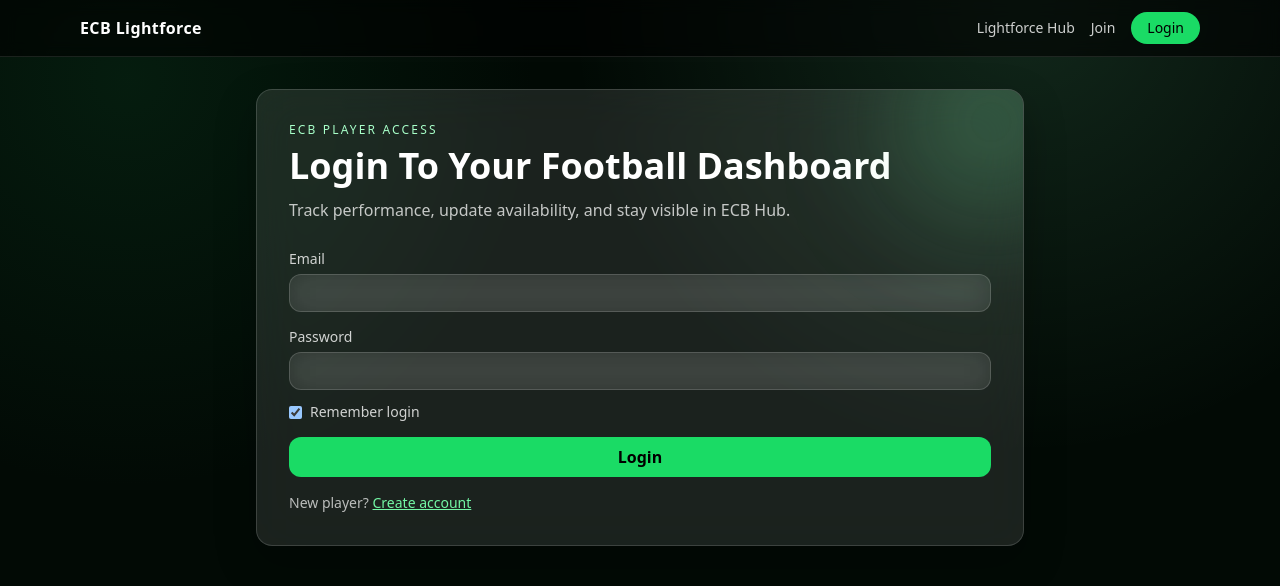
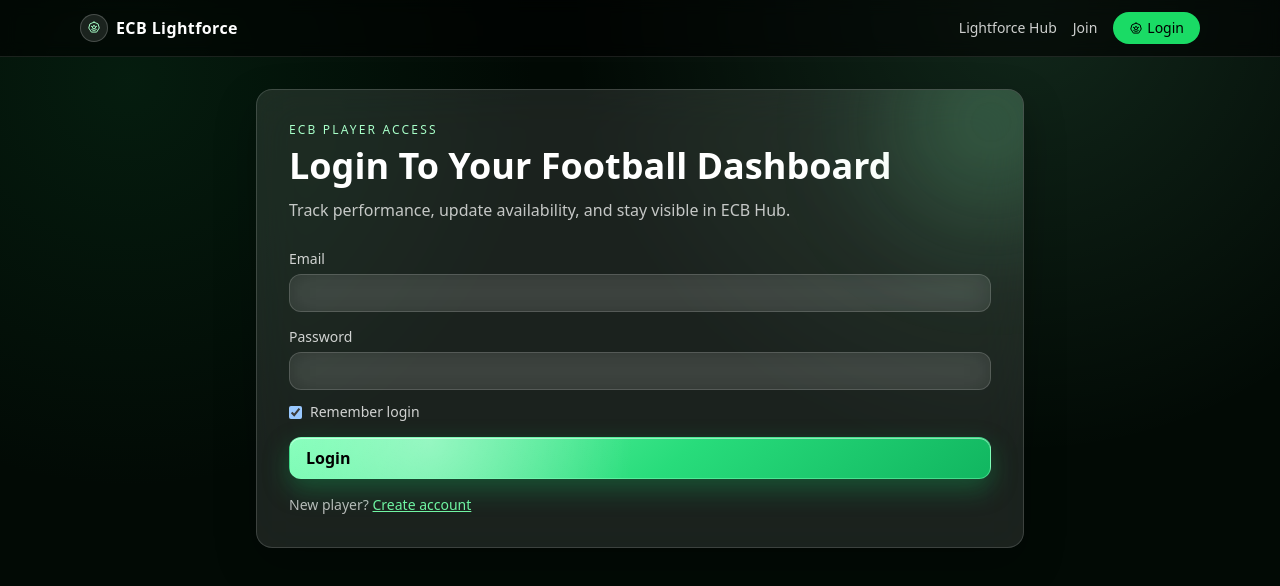
Before and after one commit to shahriarbd10/ecb-lightforce, a Next.js app: page /login in a window 1280 px wide. Shown: the top 586 px of the page. Built offline with nearby package versions, Linux system fonts and the light colour scheme; no server answers.

Commit message:
timeline added

```diff
--- a/app/dashboard/page.tsx
+++ b/app/dashboard/page.tsx
@@ -6,6 +6,7 @@ import PlayerProfileEditor from "@/components/PlayerProfileEditor";
 import AdminMediaManager from "@/components/AdminMediaManager";
 import AdminLandingCustomizer from "@/components/AdminLandingCustomizer";
 import AdminPlayerManager from "@/components/AdminPlayerManager";
+import { BallIcon, WhistleIcon } from "@/components/FootballIcons";
 
 export default async function DashboardPage() {
   const session = await getServerSession(authOptions);
@@ -23,19 +24,23 @@ export default async function DashboardPage() {
         </p>
         <div className="mt-5 flex flex-wrap gap-3">
           <Link href="/ecb-hub" className="btn-primary">
+            <BallIcon />
             Open Lightforce Hub
           </Link>
           {isAdmin ? (
             <Link href="/register" className="btn-muted">
+              <WhistleIcon className="text-pitch-200" />
               Register New Player
             </Link>
           ) : (
             <a href="#player-profile-editor" className="btn-muted">
+              <WhistleIcon className="text-pitch-200" />
               Customize Profile
             </a>
           )}
           {isAdmin ? (
             <Link href="/admin/media" className="btn-muted">
+              <WhistleIcon className="text-pitch-200" />
               Admin Media
             </Link>
           ) : null}
--- a/app/ecb-hub/page.tsx
+++ b/app/ecb-hub/page.tsx
@@ -4,6 +4,7 @@ import Link from "next/link";
 import { useEffect, useMemo, useState } from "react";
 import { AnimatePresence, motion } from "framer-motion";
 import { useSession } from "next-auth/react";
+import { BallIcon, BootIcon, WhistleIcon } from "@/components/FootballIcons";
 
 type HubPlayer = {
   id: string;
@@ -266,7 +267,12 @@ export default function EcbHubPage() {
         <div className="pointer-events-none absolute -bottom-24 left-16 h-64 w-64 rounded-full bg-white/10 blur-3xl" />
 
         <p className="text-xs uppercase tracking-[0.2em] text-pitch-200">Elite Player Hub</p>
-        <h1 className="mt-2 text-4xl font-black tracking-tight text-white md:text-6xl">Lightforce Hub</h1>
+        <h1 className="mt-2 inline-flex items-center gap-3 text-4xl font-black tracking-tight text-white md:text-6xl">
+          <span className="inline-flex h-11 w-11 items-center justify-center rounded-2xl border border-white/15 bg-white/10 md:h-14 md:w-14">
+            <BallIcon size={24} className="text-pitch-200 md:h-7 md:w-7" />
+          </span>
+          Lightforce Hub
+        </h1>
         <p className="mt-3 max-w-3xl text-white/75">
           Premium player discovery, side-by-side comparison, and a live timeline where players publish achievements and match updates.
         </p>
@@ -286,6 +292,7 @@ export default function EcbHubPage() {
           <div className="flex items-center gap-3">
             <p className="text-xs text-white/60">{players.length} players visible</p>
             <button type="button" className="btn-primary" onClick={() => setCompareOpen((v) => !v)}>
+              <WhistleIcon />
               {compareOpen ? "Close Compare" : "Compare Players"}
             </button>
           </div>
@@ -365,7 +372,8 @@ export default function EcbHubPage() {
 
                 <div className="mt-4 flex items-center justify-between">
                   <p className="text-xs text-white/60">{player.heightCm} cm | {player.weightKg} kg</p>
-                  <Link href={`/players/${player.slug}`} className="text-sm font-medium text-pitch-200 underline underline-offset-4">
+                  <Link href={`/players/${player.slug}`} className="inline-flex items-center gap-1 text-sm font-medium text-pitch-200 underline underline-offset-4">
+                    <BootIcon size={13} />
                     View Profile
                   </Link>
                 </div>
@@ -491,6 +499,7 @@ export default function EcbHubPage() {
               ) : null}
 
               <button type="button" className="btn-primary" onClick={publishPost} disabled={postSaving || !composer.title || !composer.content}>
+                <BallIcon />
                 {postSaving ? "Publishing..." : "Publish To Timeline"}
               </button>
               {timelineError ? <p className="text-xs text-red-300">{timelineError}</p> : null}
--- a/app/globals.css
+++ b/app/globals.css
@@ -43,11 +43,33 @@ body {
 }
 
 .btn-primary {
-  @apply rounded-xl bg-pitch-400 px-4 py-2 font-semibold text-black transition hover:bg-pitch-300;
+  @apply inline-flex items-center gap-2 rounded-xl px-4 py-2 font-semibold text-black transition duration-200;
+  border: 1px solid rgba(120, 255, 182, 0.45);
+  background:
+    radial-gradient(circle at 20% 10%, rgba(255, 255, 255, 0.35), transparent 36%),
+    linear-gradient(140deg, #7affb5 0%, #28dc7b 55%, #11b660 100%);
+  box-shadow: 0 10px 26px rgba(17, 182, 96, 0.34), inset 0 1px 0 rgba(255, 255, 255, 0.5);
+  transform: translateY(0);
 }
 
 .btn-muted {
-  @apply rounded-xl border border-white/15 px-4 py-2 text-white/85 transition hover:bg-white/10;
+  @apply inline-flex items-center gap-2 rounded-xl px-4 py-2 text-white/90 transition duration-200;
+  border: 1px solid rgba(255, 255, 255, 0.2);
+  background:
+    radial-gradient(circle at 15% 8%, rgba(255, 255, 255, 0.2), transparent 35%),
+    rgba(255, 255, 255, 0.08);
+  box-shadow: 0 10px 24px rgba(0, 0, 0, 0.22), inset 0 1px 0 rgba(255, 255, 255, 0.18);
+  transform: translateY(0);
+}
+
+.btn-primary:hover,
+.btn-muted:hover {
+  transform: translateY(-1px);
+}
+
+.btn-primary:active,
+.btn-muted:active {
+  transform: translateY(0);
 }
 
 .glass-panel {
--- /dev/null
+++ b/components/FootballIcons.tsx
@@ -0,0 +1,37 @@
+export function BallIcon({ size = 14, className = "" }: { size?: number; className?: string }) {
+  return (
+    <svg width={size} height={size} viewBox="0 0 24 24" fill="none" aria-hidden="true" className={className}>
+      <path
+        d="M12 2L5 5L3 12L7.5 19L16.5 19L21 12L19 5L12 2ZM12 8L14.8 10L13.8 13.2H10.2L9.2 10L12 8ZM8 14.5L10.6 16H13.4L16 14.5M7.4 9L9.2 10M16.6 9L14.8 10"
+        stroke="currentColor"
+        strokeWidth="1.7"
+        strokeLinecap="round"
+        strokeLinejoin="round"
+      />
+    </svg>
+  );
+}
+
+export function BootIcon({ size = 14, className = "" }: { size?: number; className?: string }) {
+  return (
+    <svg width={size} height={size} viewBox="0 0 24 24" fill="none" aria-hidden="true" className={className}>
+      <path
+        d="M3 16.5V20H21V17C18 17 16 16 14.5 14L13 12V8.5L9 8L8 12L6 13L3 16.5Z"
+        stroke="currentColor"
+        strokeWidth="1.6"
+        strokeLinejoin="round"
+      />
+      <path d="M8.5 17H10M11.5 17H13M14.5 17H16" stroke="currentColor" strokeWidth="1.5" strokeLinecap="round" />
+    </svg>
+  );
+}
+
+export function WhistleIcon({ size = 14, className = "" }: { size?: number; className?: string }) {
+  return (
+    <svg width={size} height={size} viewBox="0 0 24 24" fill="none" aria-hidden="true" className={className}>
+      <path d="M5 13.5A4.5 4.5 0 1 0 14 13.5A4.5 4.5 0 0 0 5 13.5Z" stroke="currentColor" strokeWidth="1.7" />
+      <path d="M14 13.5H19L21 11.5V8H16L14 10V13.5Z" stroke="currentColor" strokeWidth="1.7" strokeLinejoin="round" />
+      <circle cx="9.5" cy="13.5" r="1.4" fill="currentColor" />
+    </svg>
+  );
+}
--- a/components/NavBar.tsx
+++ b/components/NavBar.tsx
@@ -3,6 +3,7 @@
 import { useEffect, useState } from "react";
 import Link from "next/link";
 import { signOut, useSession } from "next-auth/react";
+import { BallIcon, BootIcon } from "@/components/FootballIcons";
 
 export default function NavBar() {
   const { data: session, status } = useSession();
@@ -45,7 +46,10 @@ export default function NavBar() {
   return (
     <header className="sticky top-0 z-30 border-b border-white/10 bg-black/60 backdrop-blur">
       <nav className="mx-auto flex max-w-6xl items-center justify-between px-4 py-3">
-        <Link href="/" className="font-semibold tracking-wide text-white">
+        <Link href="/" className="inline-flex items-center gap-2 font-semibold tracking-wide text-white">
+          <span className="inline-flex h-7 w-7 items-center justify-center rounded-full border border-white/20 bg-white/10">
+            <BallIcon className="text-pitch-200" />
+          </span>
           ECB Lightforce
         </Link>
 
@@ -64,6 +68,7 @@ export default function NavBar() {
                 onClick={() => signOut({ callbackUrl: "/login" })}
                 className="rounded-full border border-white/20 px-3 py-1.5 text-white/85 hover:bg-white/10"
               >
+                <BootIcon className="mr-1 inline-block text-pitch-200" />
                 Logout
               </button>
               <div className="flex items-center gap-2 rounded-full border border-white/15 bg-white/5 px-2 py-1">
@@ -88,6 +93,7 @@ export default function NavBar() {
                 Join
               </Link>
               <Link href="/login?callbackUrl=/dashboard" className="rounded-full bg-pitch-400 px-4 py-1.5 font-medium text-black">
+                <BallIcon className="mr-1 inline-block" />
                 Login
               </Link>
             </>
```
Also changed, not shown: 1 other file (tests, documents, lock files or other folders).
